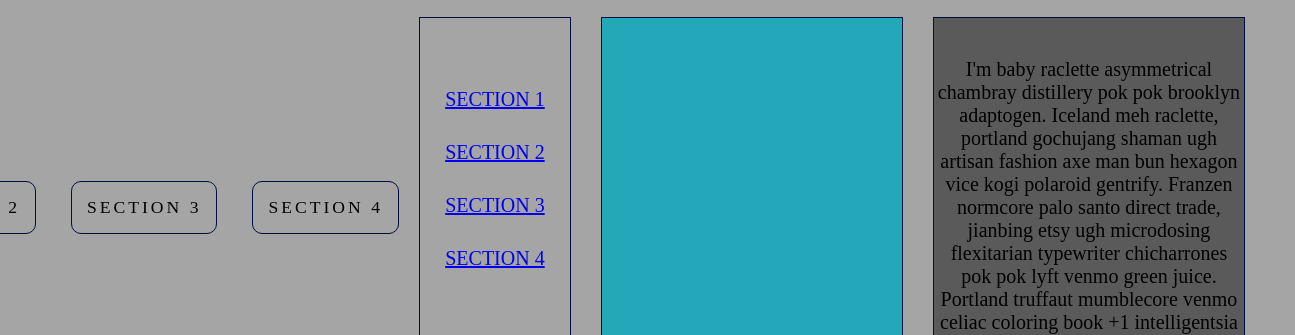
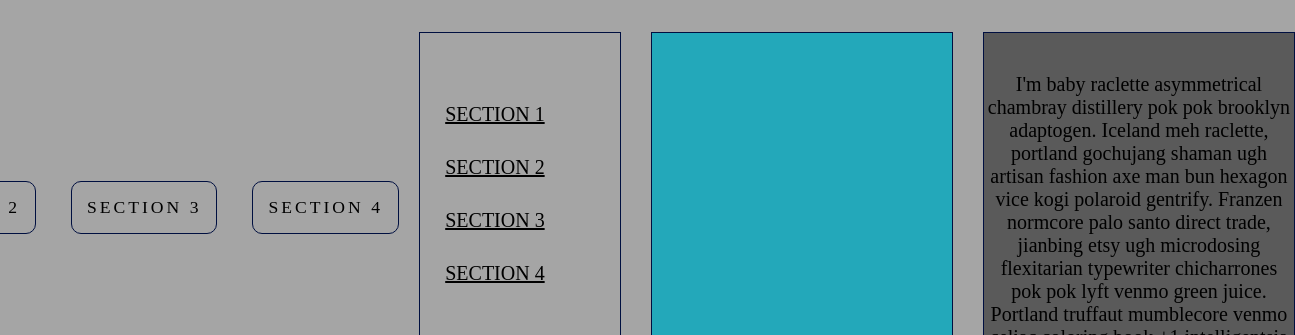
Before and after one commit to pewobox79/Primer_final_exercise, a website: page index.html in a window 1280 px wide. Shown: the part 173-508 px from the top of the page, 1295 px wide, since content can reach past the window. Drawn offline with Linux system fonts and the light colour scheme.

Commit message:
sidebar fix center

```diff
--- a/index.html
+++ b/index.html
@@ -27,6 +27,7 @@
     </header>
 
     <main>
+      <div id="page-wrapper">
       <!--Blog content-->
       <div class="grid-container">
         <div class="item2">
@@ -118,6 +119,7 @@
           distillery waistcoat copper mug master cleanse keytar.
         </div>
       </div>
+      </div>
     </main>
 
     <footer class="navigation-section">
--- a/src/style.css
+++ b/src/style.css
@@ -2,6 +2,12 @@
     margin: 0;
     padding: 0;
     scroll-behavior: smooth;
+}
+
+#page-wrapper {
+    width: 100%;
+    margin: 15px auto;
+    position: relative;
 }
 
 body {
@@ -46,7 +52,8 @@ header {
     transition: 0.5s;
 }
 
-.navigation-section a {
+.navigation-section a,
+.grid-sidebar a {
     color: black;
 }
 
@@ -57,6 +64,7 @@ header {
 
 .item2 {
     grid-area: menu;
+    width: 200px;
 }
 
 .item3 {
@@ -112,6 +120,7 @@ header {
 }
 
 .grid-container ul {
+    position: fixed;
 }
 
 .grid-sidebar li {
@@ -128,10 +137,6 @@ header {
     width: 300px;
 }
 
-.image:hover {
-
-
-}
 
 .content-box {
     background-color: #5a5a5a;
```
